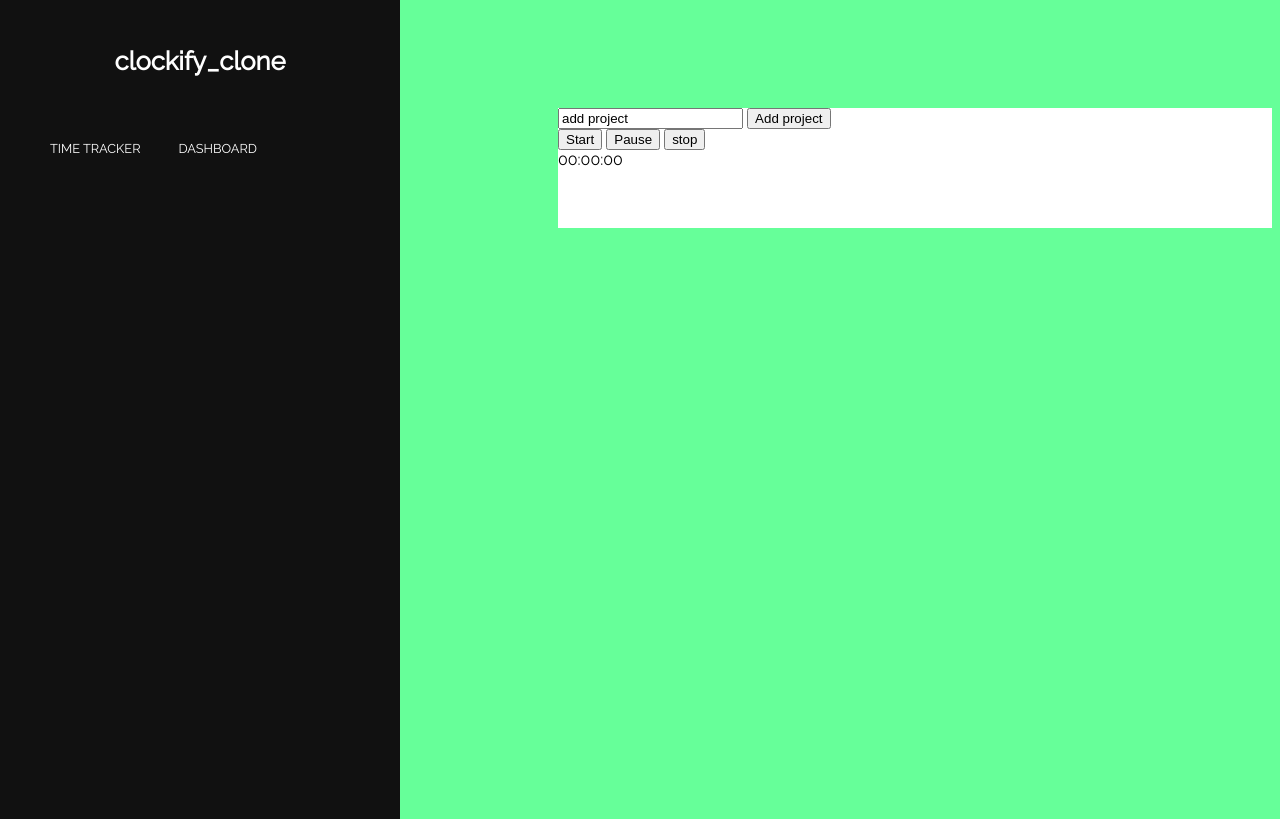
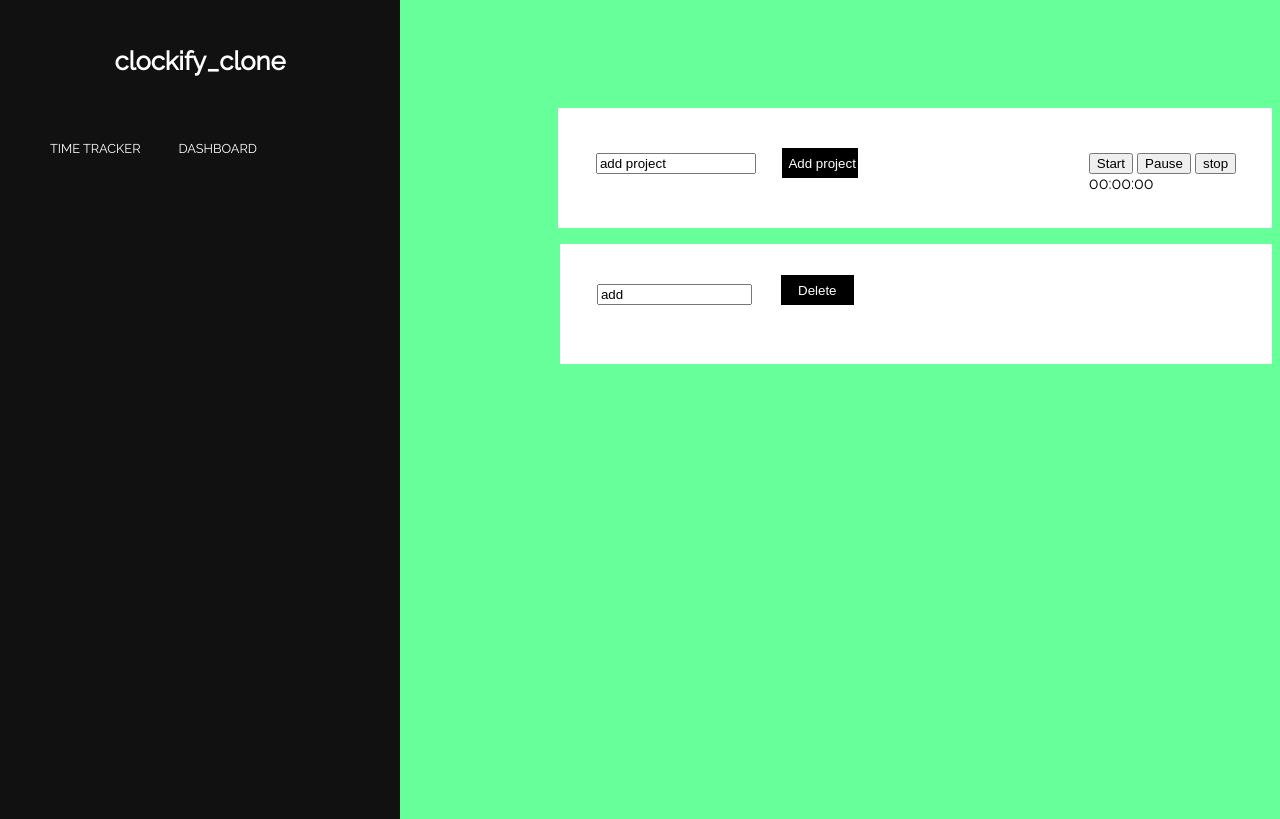
Before and after one commit to khaledelzeiny1995/clockify_clone, a Django app: page /clockify/ in a window 1280 px wide. Shown: the top 819 px of the page. Run offline with Django 3.2, Linux system fonts and the light colour scheme; data comes from the database, SQL or seed files in the repository; both versions use the stored data as it was after the commit; some libraries are stand-ins or nearby versions.

Commit message:
i added the d3.js plus i worked on styling and generating the list

```diff
--- a/clockify_clone/static/css/home.css
+++ b/clockify_clone/static/css/home.css
@@ -77,6 +77,61 @@ h1 {
     left: 550px;
 }
 
+.projectinput {
+    position: relative;
+    top: 40px;
+    left: 5%;
+    width: 20%;
+    color: #000000;
+}
+
+.projectinputsumbit {
+    position: relative;
+    top: 40px;
+    left: 8%;
+    border-style: none;
+    background-color: #000000;
+    color: #ffffff;
+    width: 10%;
+    height: 30px;
+}
+
+.added-projects {
+    position: relative;
+    height: 120px;
+    width: 60%;
+    background-color: #ffffff;
+    top: 100px;
+    left: 500px;
+    margin: 1%;
+    list-style: none;
+}
+
+.added-projectinput {
+    position: relative;
+    top: 40px;
+    left: 5%;
+    width: 20%;
+    color: #000000;
+}
+
+.delete-project {
+    position: relative;
+    top: 10px;
+    left: 30%;
+    border-style: none;
+    background-color: #000000;
+    color: #ffffff;
+    width: 10%;
+    height: 30px;
+}
+
+.stopwatch-counter {
+    position: relative;
+    left: 70%;
+    top: 15px;
+}
+
 
 /* section- 02 styling */
 
@@ -92,3 +147,18 @@ h1 {
     font-weight: 700;
     position: relative;
 }
+
+.bar-chart-div {
+    position: relative;
+    left: 50%;
+}
+
+.bar-chart {
+    background-color: #C7D9D9;
+}
+
+.chart-style {
+    position: relative;
+    top: 100%;
+    left: 50%;
+}
--- a/clockify_clone/static/js/stopwatch.js
+++ b/clockify_clone/static/js/stopwatch.js
@@ -1,13 +1,10 @@
 // stop watch js
-
 
 var secounds = 0,
     mins = 0,
     hours = 0;
 
 var timer;
-
-
 
 
 function start() {
@@ -61,3 +58,35 @@ function lap() {
         document.querySelector('.laps').appendChild(list);
     }
 }
+
+
+
+// bar chart
+// javascript
+var dataset = [80, 100, 56, 120, 180, 30, 40, 120, 160];
+
+var svgWidth = 500,
+    svgHeight = 300,
+    barPadding = 5;
+var barWidth = (svgWidth / dataset.length);
+
+
+var svg = d3.select('svg')
+    .attr("width", svgWidth)
+    .attr("height", svgHeight);
+
+var barChart = svg.selectAll("rect")
+    .data(dataset)
+    .enter()
+    .append("rect")
+    .attr("y", function(d) {
+        return svgHeight - d
+    })
+    .attr("height", function(d) {
+        return d;
+    })
+    .attr("width", barWidth - barPadding)
+    .attr("transform", function(d, i) {
+        var translate = [barWidth * i, 0];
+        return "translate(" + translate + ")";
+    });
--- a/clockify_clone/templates/home.html
+++ b/clockify_clone/templates/home.html
@@ -4,6 +4,8 @@
    <head>
       <link rel="stylesheet" href="{% static  '/css/home.css' %}">
       <!-- js file -->
+      <script src="{% static '/js/d3.min.js' %}"></script>
+        {% comment %} <div class = "chart-style"> <svg class="bar-chart"> </svg> </div> {% endcomment %}
       <script src="{% static '/js/stopwatch.js' %}"></script>
       <link rel="stylesheet" type="text/css" href="//fonts.googleapis.com/css?family=Raleway" />
    </head>
@@ -24,17 +26,21 @@
 
       <section class="section-01" id="#Time">
          <!-- add project -->
+
          <div class = "add-project">
+
             <form action = "/addproject/" method = "post"> {% csrf_token %}
-               <input type="text" value = "add project" name ="content"/>
-               <input type="submit" value = "Add project"/>
+
+               <input  class="projectinput" type="text" value = "add project" name ="content"/>
+               <input  class="projectinputsumbit" type="submit" value = "Add project"/>
             </form>
 
             <!-- this the stop watch -->
-             <div class ="stopwatch-counter">
+
+            <div class ="stopwatch-counter">
 
 
-             <div> <button onclick="start()">Start</button>
+             <div class = "stopwatch-buttons"> <button onclick="start()">Start</button>
                    <button onclick="pause()">Pause</button>
                    <button onclick="stop()">stop</button>
              </div>
@@ -43,17 +49,35 @@
 
              <ul class="laps"> </ul>
             </div>
-
          </div>
          <!-- list of projects-->
+
+
+
          <div class="list-style">
             <ul>
                {% for eachproject in all_projects %}
-               <li>
-                  {{eachproject.content}}
+
+               <li class = "added-projects">
+                <input  class=" added-projectinput" type="text" value = {{eachproject.content}}/>
                   <form action = "/deleteproject/{{eachproject.id}}/" method = "post"> {% csrf_token %}
-                     <input type="submit" value = "Delete"/>
+                     <input class = "delete-project" type="submit" value = "Delete"/>
                   </form>
+
+                    {% comment %} <div class ="stopwatch-counter">
+              {% endcomment %}
+
+             {% comment %} <div> <button onclick="start()">Start</button>
+                   <button onclick="pause()">Pause</button>
+                   <button onclick="stop()">stop</button>
+             </div>
+
+            <div  id = "stopwatch-text" class="stopwatch-text">00:00:00</div>
+
+             <ul class="laps"> </ul> {% endcomment %}
+            {% comment %} </div> {% endcomment %}
+
+
                </li>
                {% endfor %}
             </ul>
@@ -64,6 +88,12 @@
 
 
       <section class="section-01 section-02" id="#Dashboard">
+
+      <div class= "bar-chart-div">
+      </div>
+
       </section>
+
+
    </body>
 </html>
```
Also changed, not shown: clockify_clone/db.sqlite3.
